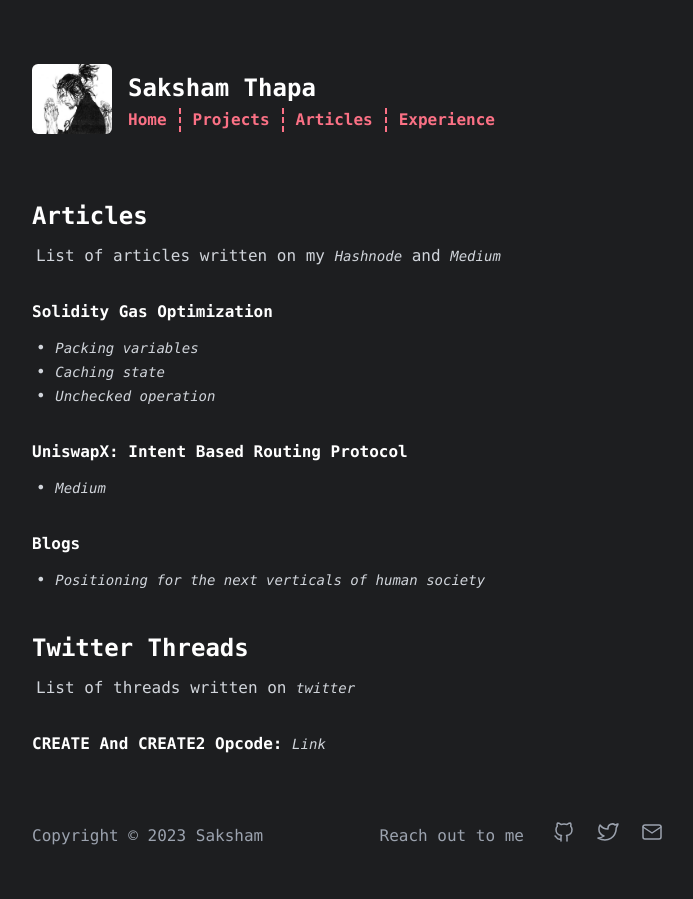
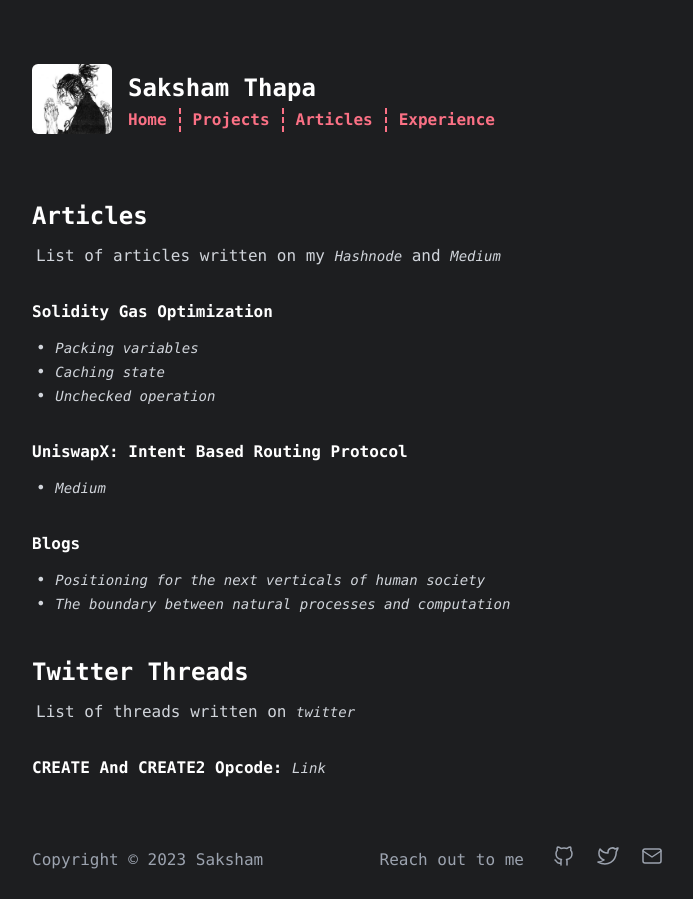
Before and after one commit to Saksham010/portfolio-website, a React (Vite) app: page /article in a window 1280 px wide. Shown: the whole page, without its empty margins (288-981 px from the left). Before the commit the page ends 875 px from the top, so only its background shows below. Built offline with nearby package versions, Linux system fonts and the light colour scheme.

Commit message:
Update article.jsx

```diff
--- a/src/routes/article.jsx
+++ b/src/routes/article.jsx
@@ -39,6 +39,10 @@ export default function Article() {
                         <li>&#8226; <a href="https://ouranostheos.blogspot.com/2024/12/positioning-for-next-verticals-of-human.html"  target="_blank" className="hover:cursor-pointer hover:underline hover:text-rose-400 text-sm italic">Positioning for the next verticals of human society</a></li>
 
                     </ul>
+                    <ul>
+                        <li>&#8226; <a href="https://ouranostheos.blogspot.com/2025/11/the-boundary-between-natural-processes.html"  target="_blank" className="hover:cursor-pointer hover:underline hover:text-rose-400 text-sm italic">The boundary between natural processes and computation</a></li>
+
+                    </ul>
             </p>
         </div>
         <div className="w-3/6 mx-auto mt-10">
```
